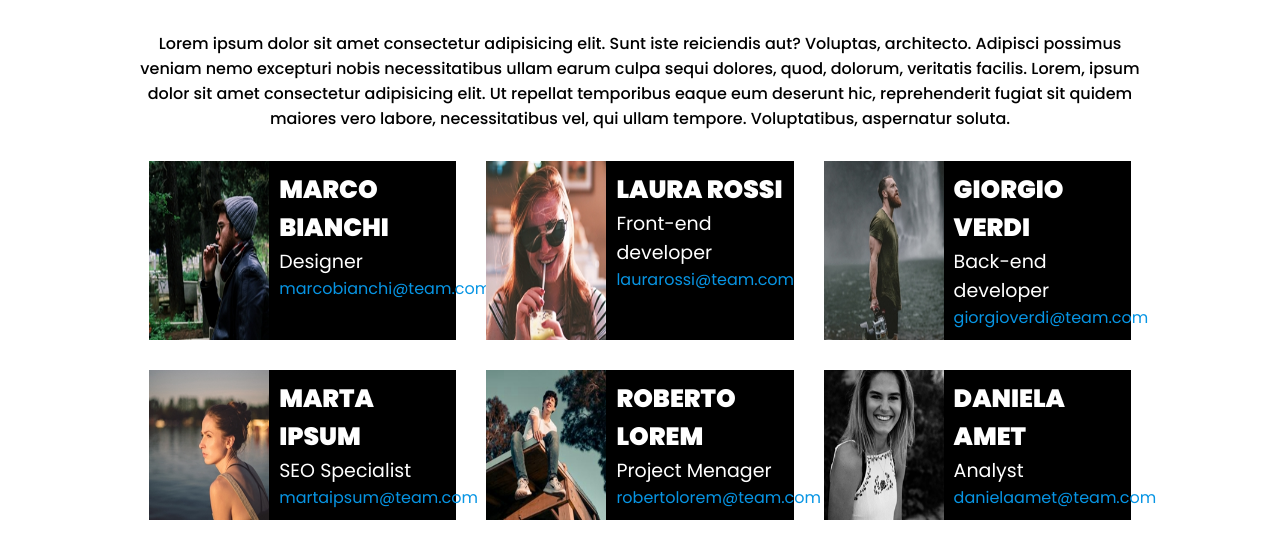
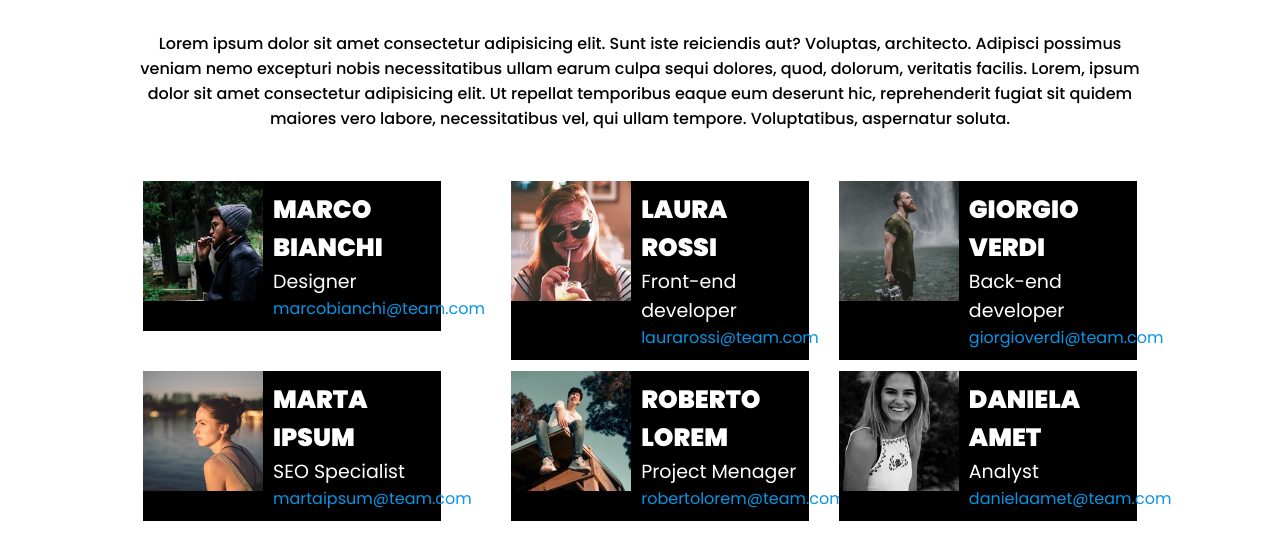
Before and after one commit to AndreaGhidara/html-css-float-cards, a plain HTML site: page index.html in a window 1280 px wide. Shown: the part 144-704 px from the top of the page. Drawn offline with Linux system fonts and the light colour scheme.

Commit message:
tolto Flex

```diff
--- a/css/style.css
+++ b/css/style.css
@@ -1,3 +1,4 @@
+
 *{
     margin: 0;
     padding: 0;
@@ -13,6 +14,7 @@ body{
 /**************************
             Header
 **************************/
+
 header{
     text-align: center;
 }
@@ -33,11 +35,23 @@ header p {
             Main
 **************************/
 
-main{
-    display: flex;
-    justify-content: center;
-    flex-wrap: wrap;
-    gap: 30px;
+
+.container {
+    width:100%;
+    height:190px;
+    padding-top:20px;
+    padding-left:15px;
+    padding-right:15px;
+}
+.card1 {
+    float:left;
+}
+.card2 {
+    float:left;
+    margin-left:70px;
+}
+.card3 {
+    float:right;
 }
 
 .info{
@@ -55,7 +69,6 @@ main{
 
 .card:hover{
     width: 33%;
-    rotate: 360deg;
     zoom: 98%;
     -webkit-box-shadow: 0.5px 0 9.5px 4px #000000;
     -moz-box-shadow: 0.5px 0 9.5px 4px #000000;
@@ -96,7 +109,3 @@ main{
     color: #0795e4;
     text-transform: lowercase;
 }
-
-.clear_fix{
-    clear: both;
-}
--- a/index.html
+++ b/index.html
@@ -18,59 +18,57 @@
     </header>
 
     <main>
-        <div class="card">
+        <div class="container">
+            <div class="card card1">
                 <img class="img_profile" src="./assets/img/male1.png" alt="girl">
                 <div class="info">
                     <p class="name">Marco Bianchi</p>
                     <p class="work">Designer</p>
                     <p class="mail">marcobianchi@team.com</p>
                 </div>
-            <div class="clear_fix"></div>
             </div>
-        <div class="card">
+            <div class="card card2">
                 <img class="img_profile" src="./assets/img/female1.png" alt="girl">
                 <div class="info">
                     <p class="name">Laura Rossi</p>
                     <p class="work">Front-end developer</p>
                     <p class="mail">laurarossi@team.com</p>
                 </div>
-            <div class="clear_fix"></div>
             </div>
-        <div class="card">
+            <div class="card card3">
                 <img class="img_profile" src="./assets/img/male2.png" alt="girl">
                 <div class="info">
                     <p class="name">Giorgio Verdi</p>
                     <p class="work">Back-end developer</p>
                     <p class="mail">giorgioverdi@team.com</p>
                 </div>
-            <div class="clear_fix"></div>
             </div>
-        <div class="card">
+        </div>
+        <div class="container">
+            <div class="card card1">
                 <img class="img_profile" src="./assets/img/female2.png" alt="girl">
                 <div class="info">
                     <p class="name">Marta Ipsum</p>
                     <p class="work">SEO Specialist</p>
                     <p class="mail">martaipsum@team.com</p>
                 </div>
-            <div class="clear_fix"></div>
             </div>
-        <div class="card">
+            <div class="card card2">
                 <img class="img_profile" src="./assets/img/male3.png" alt="girl">
                 <div class="info">
                     <p class="name">Roberto Lorem</p>
                     <p class="work">Project Menager</p>
                     <p class="mail">robertolorem@team.com</p>
                 </div>
-            <div class="clear_fix"></div>
             </div>
-        <div class="card">
+            <div class="card card3">
                 <img class="img_profile" src="./assets/img/female3.png" alt="girl">
                 <div class="info">
                     <p class="name">Daniela Amet</p>
                     <p class="work">Analyst</p>
                     <p class="mail">danielaamet@team.com</p>
                 </div>
-            <div class="clear_fix"></div>
+            </div>
         </div>
     </main>
 </body>
```
Lines whose indentation alone changed are shown as unchanged.
